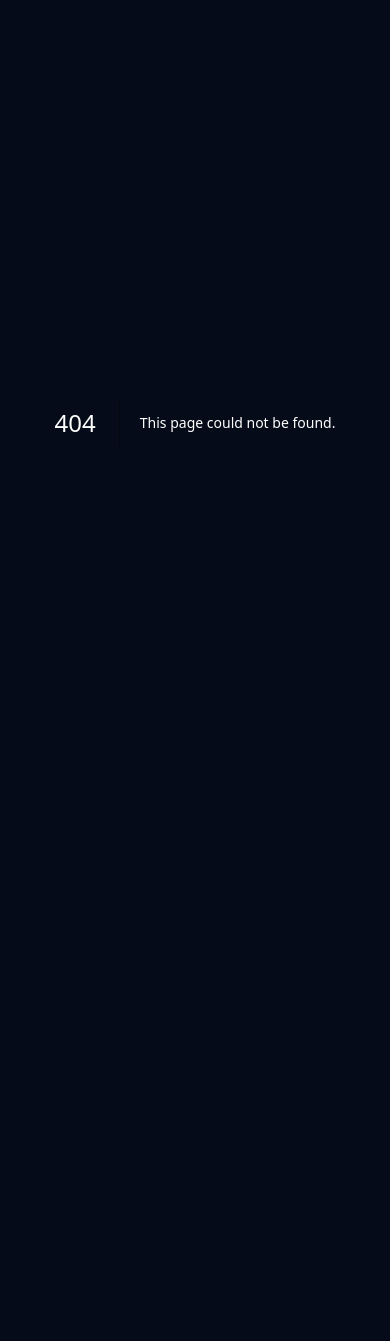
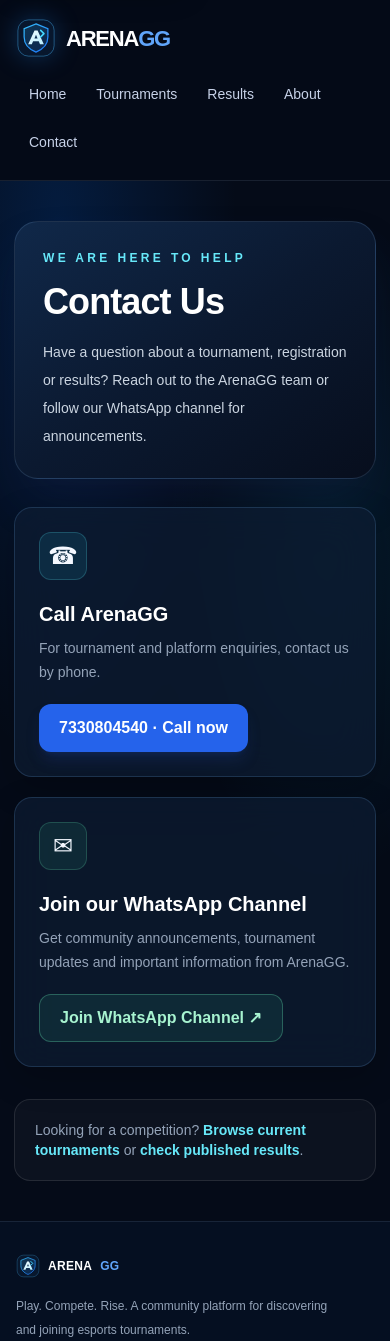
Before and after one commit to MDNOMAANKHAN/arenagg-tournament-app, a Next.js app: page /contact in a window 390 px wide. Before the commit this address had no page. Shown: the top 1341 px of the page. Before the commit the page ends 844 px from the top, so only its background shows below. Built offline with nearby package versions, Linux system fonts and the light colour scheme.

Commit message:
Add ArenaGG contact page with phone and WhatsApp channel

```diff
--- /dev/null
+++ b/src/app/(site)/contact/page.tsx
@@ -0,0 +1,51 @@
+import type { Metadata } from 'next';
+import Link from 'next/link';
+
+export const metadata: Metadata = {
+  title: 'Contact ArenaGG',
+  description: 'Contact ArenaGG for tournament support and join the official WhatsApp channel for community updates.',
+  alternates: { canonical: '/contact' },
+};
+
+const phone = '7330804540';
+const channel = 'https://whatsapp.com/channel/0029VbEYQeV6mYPQJ4YFF62Q';
+
+export default function ContactPage() {
+  return (
+    <main className="arena-page min-h-screen px-4 py-10 sm:px-8 sm:py-14">
+      <div className="mx-auto max-w-5xl">
+        <section className="rounded-3xl border border-blue-300/15 bg-gradient-to-br from-[#102849] via-[#0b1930] to-[#070e1d] p-7 shadow-2xl shadow-blue-950/30 sm:p-12">
+          <p className="text-xs font-black tracking-[0.28em] text-cyan-300">WE ARE HERE TO HELP</p>
+          <h1 className="mt-4 text-4xl font-black tracking-tight text-white sm:text-5xl">Contact Us</h1>
+          <p className="mt-4 max-w-2xl text-sm leading-7 text-slate-300 sm:text-base">
+            Have a question about a tournament, registration or results? Reach out to the ArenaGG team or follow our WhatsApp channel for announcements.
+          </p>
+        </section>
+
+        <section className="mt-7 grid gap-5 md:grid-cols-2">
+          <article className="arena-premium-card rounded-2xl p-6 sm:p-8">
+            <div className="flex h-12 w-12 items-center justify-center rounded-xl border border-cyan-300/20 bg-cyan-400/10 text-2xl" aria-hidden="true">☎</div>
+            <h2 className="mt-5 text-xl font-black text-white">Call ArenaGG</h2>
+            <p className="mt-2 text-sm leading-6 text-slate-400">For tournament and platform enquiries, contact us by phone.</p>
+            <a href={`tel:${phone}`} className="mt-5 inline-flex min-h-12 items-center rounded-xl bg-blue-600 px-5 font-bold text-white shadow-lg shadow-blue-900/30 transition hover:bg-blue-500">
+              {phone} · Call now
+            </a>
+          </article>
+
+          <article className="arena-premium-card rounded-2xl p-6 sm:p-8">
+            <div className="flex h-12 w-12 items-center justify-center rounded-xl border border-emerald-300/20 bg-emerald-400/10 text-2xl" aria-hidden="true">✉</div>
+            <h2 className="mt-5 text-xl font-black text-white">Join our WhatsApp Channel</h2>
+            <p className="mt-2 text-sm leading-6 text-slate-400">Get community announcements, tournament updates and important information from ArenaGG.</p>
+            <a href={channel} target="_blank" rel="noopener noreferrer" className="mt-5 inline-flex min-h-12 items-center rounded-xl border border-emerald-300/30 bg-emerald-400/10 px-5 font-bold text-emerald-200 transition hover:bg-emerald-400/20">
+              Join WhatsApp Channel ↗
+            </a>
+          </article>
+        </section>
+
+        <div className="mt-8 rounded-2xl border border-white/10 bg-white/[0.03] p-5 text-sm text-slate-400">
+          Looking for a competition? <Link href="/tournaments" className="font-bold text-cyan-300 hover:text-cyan-200">Browse current tournaments</Link> or <Link href="/results" className="font-bold text-cyan-300 hover:text-cyan-200">check published results</Link>.
+        </div>
+      </div>
+    </main>
+  );
+}
```
